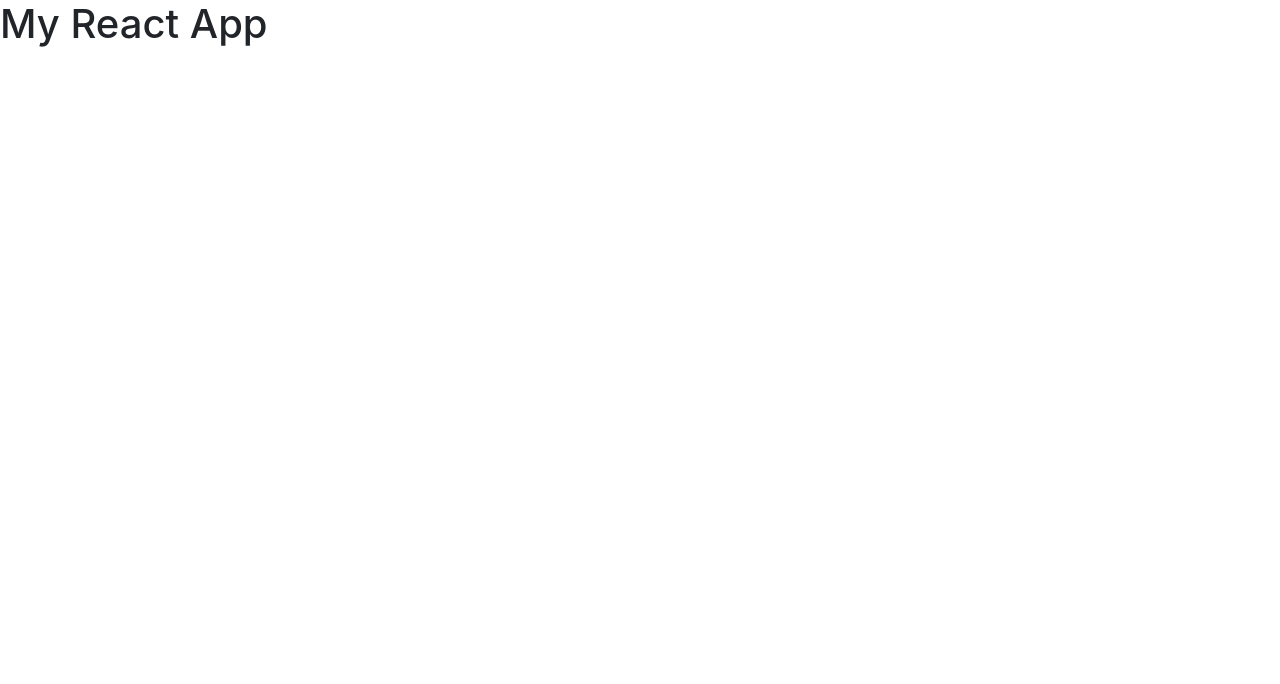
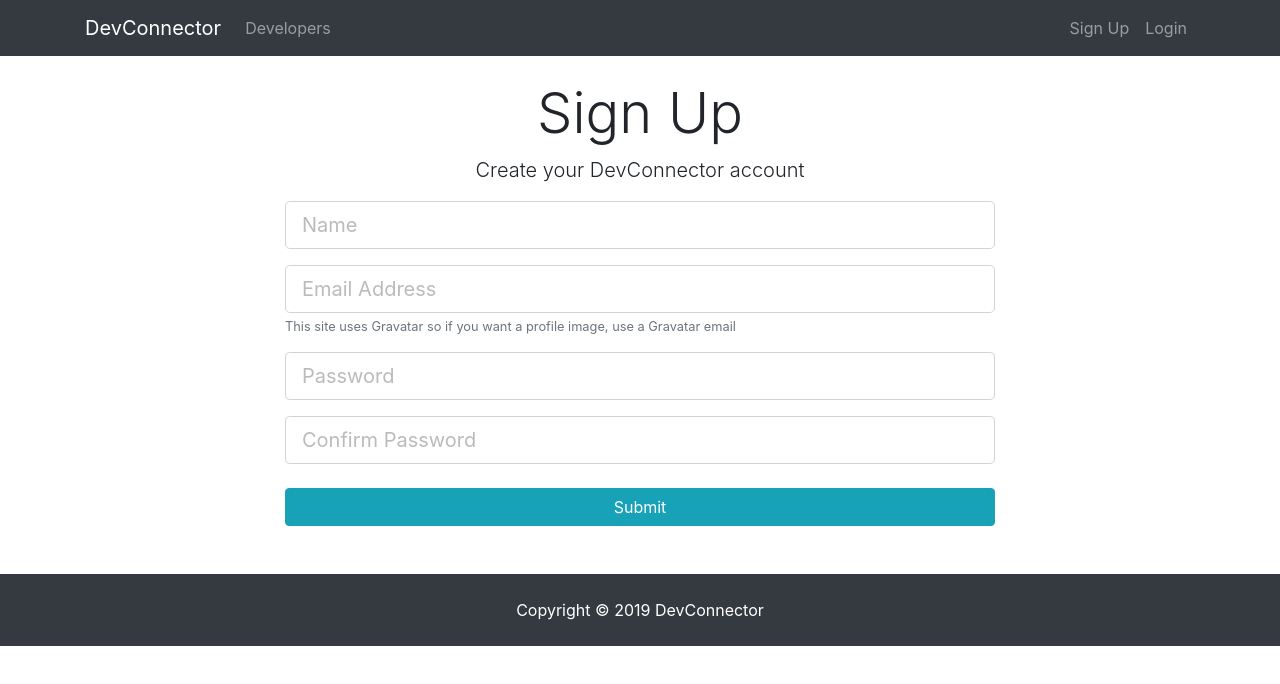
Before and after one commit to richardkw/devconnector, a React (Create React App) app in the folder client/: page /register in a window 1280 px wide. Shown: the top 684 px of the page. Built offline with nearby package versions, Linux system fonts and the light colour scheme.

Commit message:
v34: front end, register

```diff
--- a/client/package.json
+++ b/client/package.json
@@ -6,6 +6,7 @@
     "concurrently": "^4.1.0",
     "react": "^16.8.6",
     "react-dom": "^16.8.6",
+    "react-router-dom": "^5.0.0",
     "react-scripts": "2.1.8"
   },
   "scripts": {
--- a/client/src/App.js
+++ b/client/src/App.js
@@ -1,12 +1,28 @@
 import React, { Component } from "react";
+import { BrowserRouter as Router, Route } from "react-router-dom";
+
+import Navbar from "./components/layout/Navbar";
+import Footer from "./components/layout/Footer";
+import Landing from "./components/layout/Landing";
+import Register from "./components/auth/Register";
+import Login from "./components/auth/Login";
+
 import "./App.css";
 
 class App extends Component {
   render() {
     return (
-      <div className="App">
-        <h1>My React App</h1>
-      </div>
+      <Router>
+        <div className="App">
+          <Navbar />
+          <Route exact path="/" component={Landing} />
+          <div className="container">
+            <Route exact path="/register" component={Register} />
+            <Route exact path="/login" component={Login} />
+          </div>
+          <Footer />
+        </div>
+      </Router>
     );
   }
 }
--- /dev/null
+++ b/client/src/components/auth/Login.js
@@ -0,0 +1,13 @@
+import React, { Component } from "react";
+
+class Login extends Component {
+  render() {
+    return (
+      <div>
+        <h1>Login</h1>
+      </div>
+    );
+  }
+}
+
+export default Login;
--- /dev/null
+++ b/client/src/components/auth/Register.js
@@ -0,0 +1,100 @@
+import React, { Component } from "react";
+
+class Register extends Component {
+  constructor() {
+    super();
+    this.state = {
+      name: "",
+      email: "",
+      password: "",
+      password2: "",
+      errors: {}
+    };
+
+    this.onChange = this.onChange.bind(this);
+    this.onSubmit = this.onSubmit.bind(this);
+  }
+
+  onChange(e) {
+    this.setState({ [e.target.name]: e.target.value });
+  }
+
+  onSubmit(e) {
+    e.preventDefault();
+
+    const newUser = {
+      name: this.state.name,
+      email: this.state.email,
+      password: this.state.password,
+      password2: this.state.password2
+    };
+
+    console.log(newUser);
+  }
+
+  render() {
+    return (
+      <div className="register">
+        <div className="container">
+          <div className="row">
+            <div className="col-md-8 m-auto">
+              <h1 className="display-4 text-center">Sign Up</h1>
+              <p className="lead text-center">
+                Create your DevConnector account
+              </p>
+              <form onSubmit={this.onSubmit}>
+                <div className="form-group">
+                  <input
+                    type="text"
+                    className="form-control form-control-lg"
+                    placeholder="Name"
+                    name="name"
+                    value={this.state.name}
+                    onChange={this.onChange}
+                  />
+                </div>
+                <div className="form-group">
+                  <input
+                    type="email"
+                    className="form-control form-control-lg"
+                    placeholder="Email Address"
+                    name="email"
+                    value={this.state.email}
+                    onChange={this.onChange}
+                  />
+                  <small className="form-text text-muted">
+                    This site uses Gravatar so if you want a profile image, use
+                    a Gravatar email
+                  </small>
+                </div>
+                <div className="form-group">
+                  <input
+                    type="password"
+                    className="form-control form-control-lg"
+                    placeholder="Password"
+                    name="password"
+                    value={this.state.password}
+                    onChange={this.onChange}
+                  />
+                </div>
+                <div className="form-group">
+                  <input
+                    type="password"
+                    className="form-control form-control-lg"
+                    placeholder="Confirm Password"
+                    name="password2"
+                    value={this.state.password2}
+                    onChange={this.onChange}
+                  />
+                </div>
+                <input type="submit" className="btn btn-info btn-block mt-4" />
+              </form>
+            </div>
+          </div>
+        </div>
+      </div>
+    );
+  }
+}
+
+export default Register;
--- /dev/null
+++ b/client/src/components/layout/Footer.js
@@ -0,0 +1,9 @@
+import React from "react";
+
+export default () => {
+  return (
+    <footer className="bg-dark text-white mt-5 p-4 text-center">
+      Copyright &copy; {new Date().getFullYear()} DevConnector
+    </footer>
+  );
+};
--- /dev/null
+++ b/client/src/components/layout/Landing.js
@@ -0,0 +1,34 @@
+import React, { Component } from "react";
+import { Link } from "react-router-dom";
+
+class Landing extends Component {
+  render() {
+    return (
+      <div className="landing">
+        <div className="dark-overlay landing-inner text-light">
+          <div className="container">
+            <div className="row">
+              <div className="col-md-12 text-center">
+                <h1 className="display-3 mb-4">Developer Connector</h1>
+                <p className="lead">
+                  {" "}
+                  Create a developer profile/portfolio, share posts and get help
+                  from other developers
+                </p>
+                <hr />
+                <Link to="/register" className="btn btn-lg btn-info mr-2">
+                  Sign Up
+                </Link>
+                <Link to="/login" className="btn btn-lg btn-light">
+                  Login
+                </Link>
+              </div>
+            </div>
+          </div>
+        </div>
+      </div>
+    );
+  }
+}
+
+export default Landing;
--- /dev/null
+++ b/client/src/components/layout/Navbar.js
@@ -0,0 +1,50 @@
+import React, { Component } from "react";
+import { Link } from "react-router-dom";
+
+class Navbar extends Component {
+  render() {
+    return (
+      <nav className="navbar navbar-expand-sm navbar-dark bg-dark mb-4">
+        <div className="container">
+          <Link className="navbar-brand" to="/">
+            DevConnector
+          </Link>
+          <button
+            className="navbar-toggler"
+            type="button"
+            data-toggle="collapse"
+            data-target="#mobile-nav"
+          >
+            <span className="navbar-toggler-icon" />
+          </button>
+
+          <div className="collapse navbar-collapse" id="mobile-nav">
+            <ul className="navbar-nav mr-auto">
+              <li className="nav-item">
+                <Link className="nav-link" to="/profiles">
+                  {" "}
+                  Developers
+                </Link>
+              </li>
+            </ul>
+
+            <ul className="navbar-nav ml-auto">
+              <li className="nav-item">
+                <Link className="nav-link" to="/register">
+                  Sign Up
+                </Link>
+              </li>
+              <li className="nav-item">
+                <Link className="nav-link" to="/login">
+                  Login
+                </Link>
+              </li>
+            </ul>
+          </div>
+        </div>
+      </nav>
+    );
+  }
+}
+
+export default Navbar;
```
Also changed, not shown: 1 other file (tests, documents, lock files or other folders).
